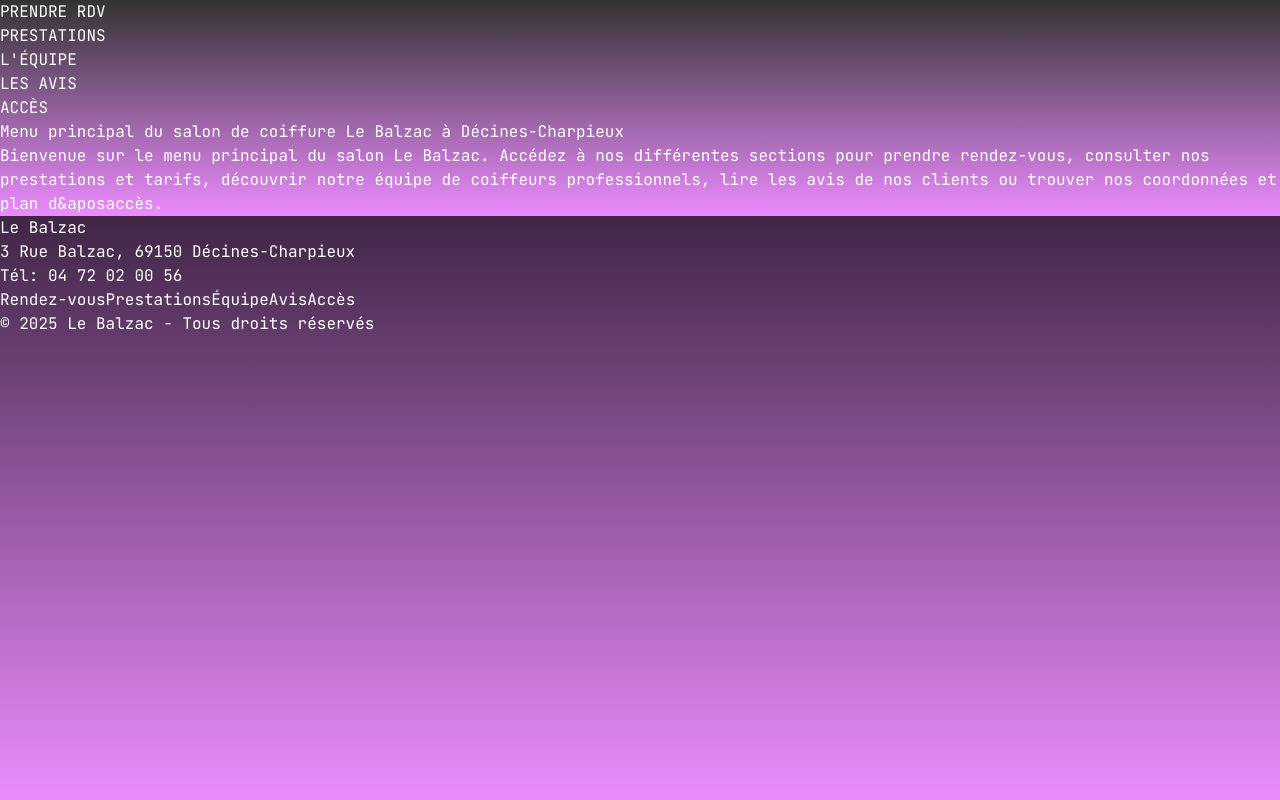
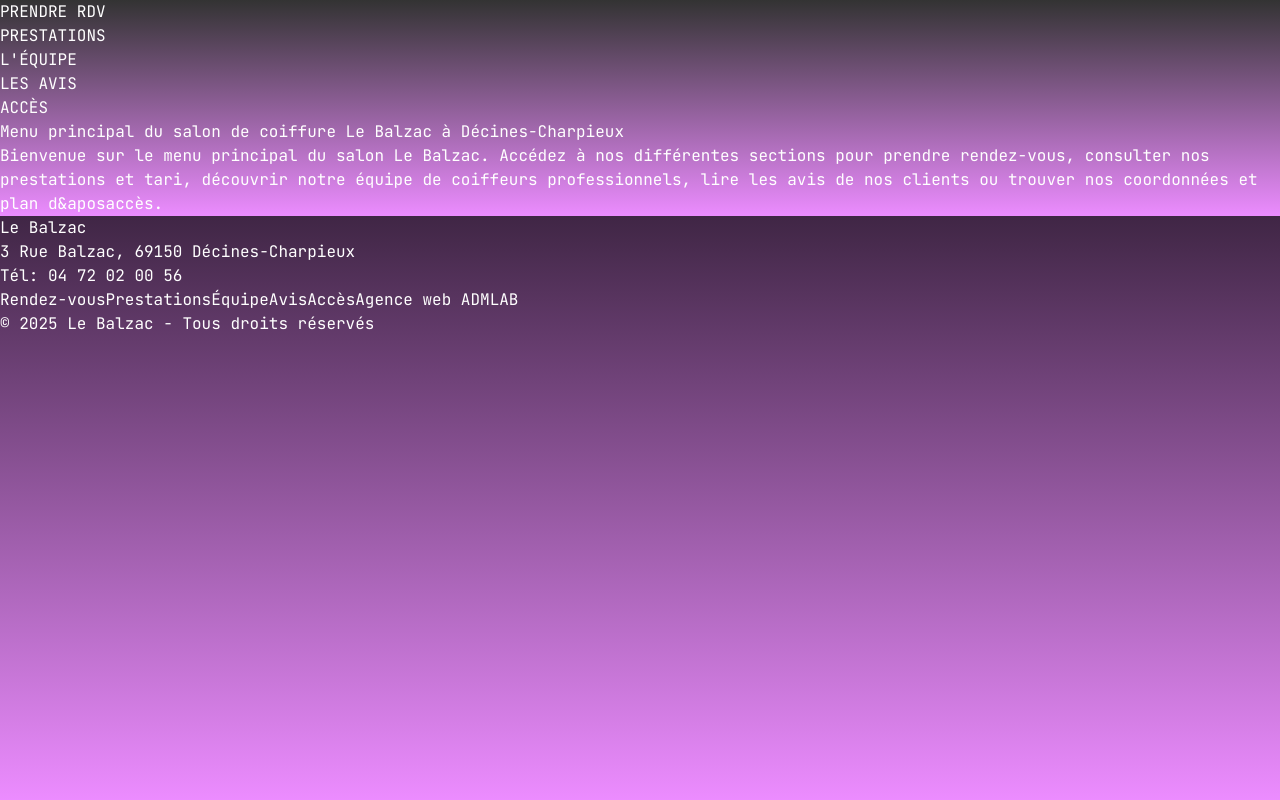
Before and after one commit to Luckywi/balzac, a Next.js app: page /menu in a window 1280 px wide. Built offline with nearby package versions, Linux system fonts and the light colour scheme.

Commit message:
admlab footer

```diff
--- a/src/app/components/Footer.tsx
+++ b/src/app/components/Footer.tsx
@@ -31,6 +31,9 @@ export default function Footer() {
           <Link href="/acces" className="text-white/80 text-xs hover:text-white transition-colors">
             Accès
           </Link>
+          <Link href="/admlab" className="text-white/80 text-xs py-2 px-4 rounded-lg border hover:text-white transition-colors">
+            Agence web ADMLAB
+          </Link>
         </div>
 
         {/* Copyright */}
--- a/src/app/menu/MenuClient.tsx
+++ b/src/app/menu/MenuClient.tsx
@@ -38,7 +38,7 @@ export default function MenuClient() {
           <h1>Menu principal du salon de coiffure Le Balzac à Décines-Charpieux</h1>
           <p>
             Bienvenue sur le menu principal du salon Le Balzac. Accédez à nos différentes sections pour prendre rendez-vous,
-            consulter nos prestations et tarifs, découvrir notre équipe de coiffeurs professionnels,
+            consulter nos prestations et tari, découvrir notre équipe de coiffeurs professionnels,
             lire les avis de nos clients ou trouver nos coordonnées et plan d&aposaccès.
           </p>
         </div>
```
Also changed, not shown: public/icon.png (deleted), src/app/admlab/AdmClient.tsx (added), src/app/admlab/page.tsx (added).
